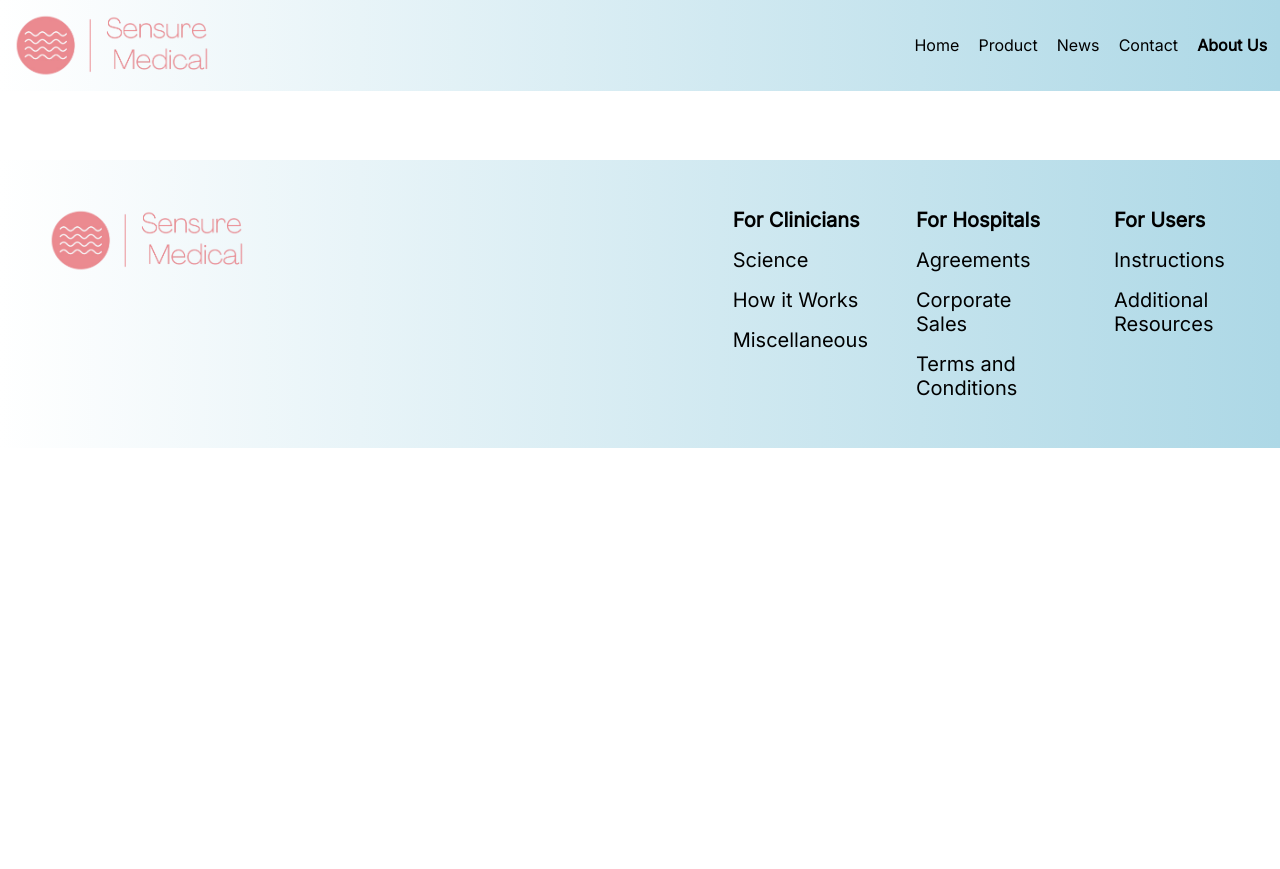
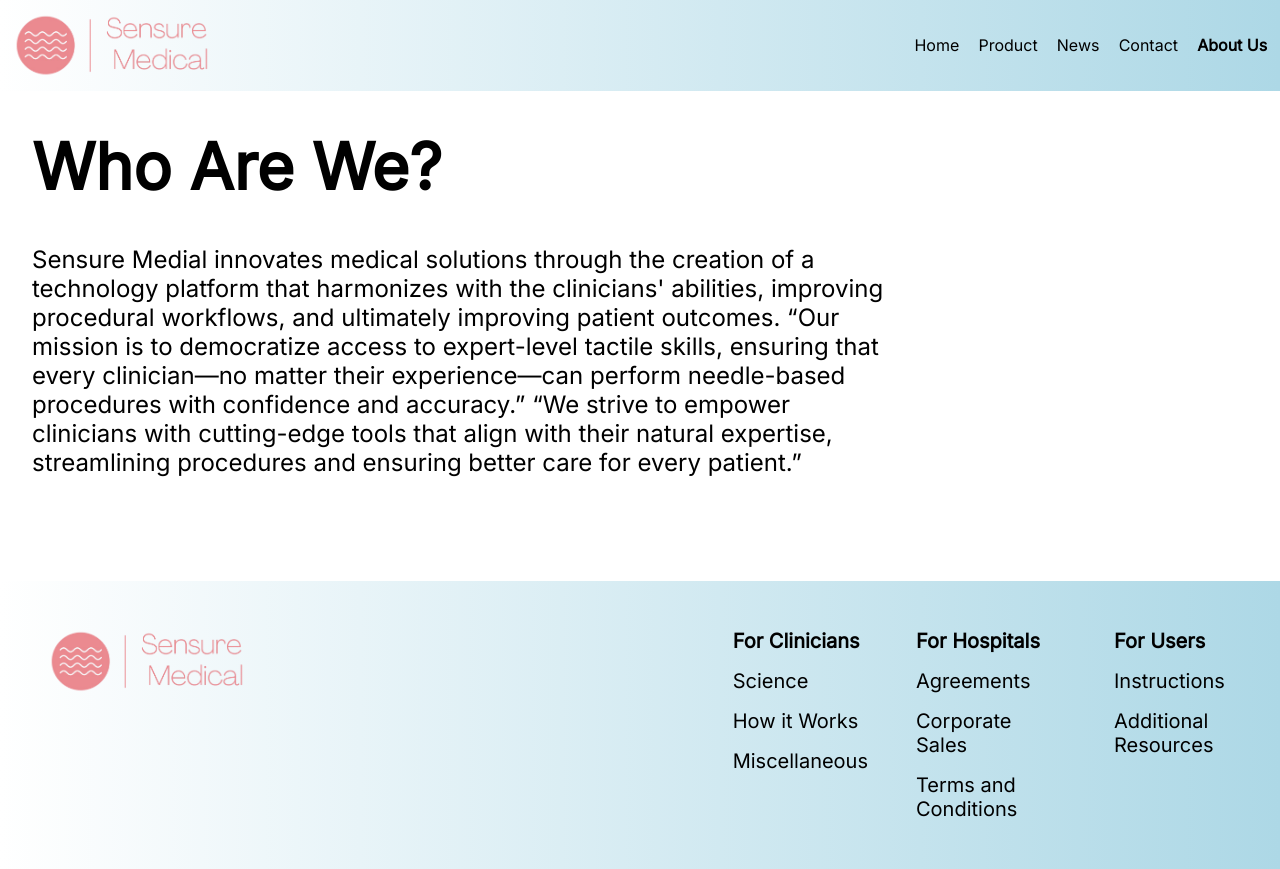
Before and after one commit to JoeyHammoth/sensure-website, a plain HTML site: page pages/about.html in a window 1280 px wide. Before the commit the page ends 800 px from the top, so only its background shows below. Drawn offline with Linux system fonts and the light colour scheme.

Commit message:
added about us section

```diff
--- a/pages/about.html
+++ b/pages/about.html
@@ -21,7 +21,16 @@
             </div>
         </div>
         <div class="content">
-
+            <div class="top-content">
+                <div class="top-content-title">Who Are We?</div>
+                <div class="top-content-par">Sensure Medial innovates medical solutions through the creation of a technology
+                    platform that harmonizes with the clinicians' abilities, improving procedural workflows, and ultimately
+                    improving patient outcomes. “Our mission is to democratize access to expert-level tactile skills,
+                    ensuring that every clinician—no matter their experience—can perform needle-based procedures with
+                    confidence and accuracy.” “We strive to empower clinicians with cutting-edge tools that align
+                    with their natural expertise, streamlining procedures and ensuring better care for every patient.”
+                </div>
+            </div>
         </div>
         <div class="footer">
             <div class="left-footer">
```
Also changed, not shown: 1 other file.
